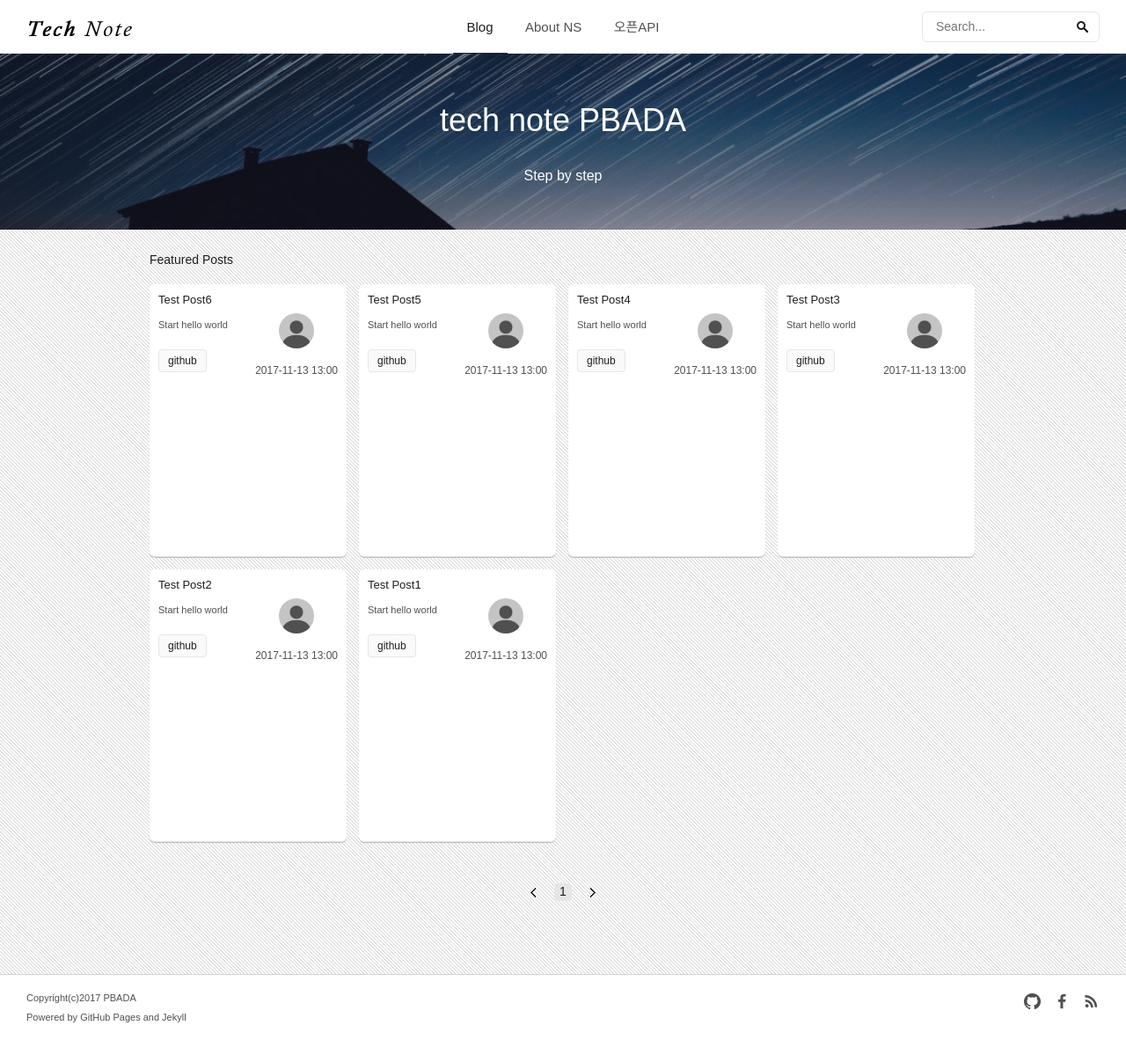
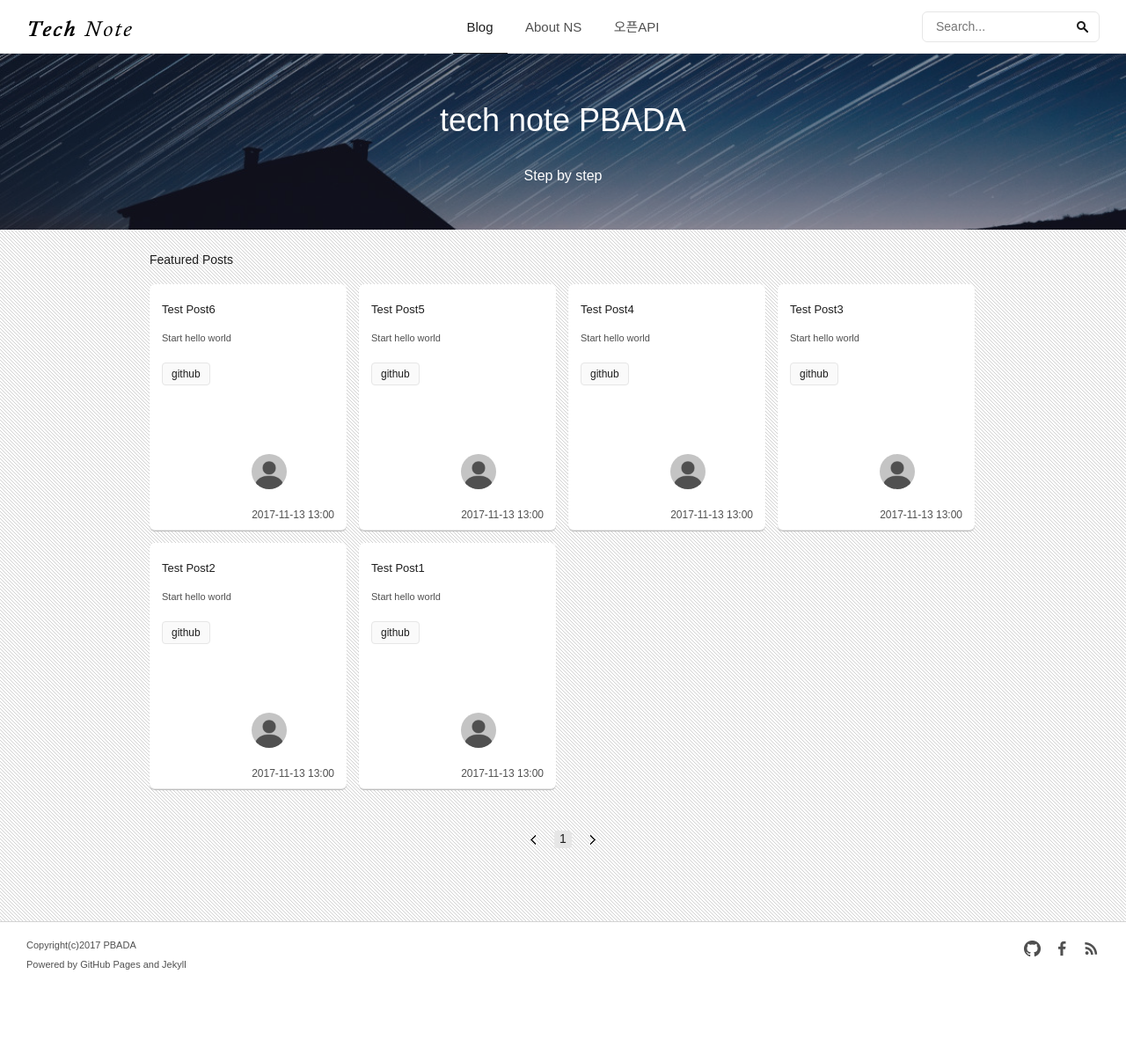
Before and after one commit to nsshopping/nsshopping.github.io, a Jekyll site: the page built from index.html, in a window 1280 px wide. Shown: the whole page at 88% size. Built offline with Jekyll 4.4.1, drawn with Linux system fonts in a browser that asks for light colours; some web fonts are replaced; the list of posts is cut into pages by our own code; comment, search, counter and statistics services are not loaded; after the commit the page ends 1147 px from its top, so only the background shows below that.

Commit message:
Update tiles.css

```diff
--- a/assets/css/tiles.css
+++ b/assets/css/tiles.css
@@ -10,6 +10,8 @@
 #home-content .container{padding:0px;}
 .home-template #home-content {}
 .home-template #post-list {flex-wrap: wrap;display: -webkit-flex; display: flex;align-content: space-between;position:relative;}
-.home-template #post-list .post-item { overflow: hidden; width:224px; height:310px; margin:0 14px 14px 0; padding:10px; -webkit-box-shadow: 0 1px 1px #b9b9b9; -moz-box-shadow: 0 1px 1px #b9b9b9;box-shadow: 0 1px 1px #b9b9b9;-webkit-border-radius: 6px;-moz-border-radius: 6px;border-radius: 6px;background-color: #fff;-webkit-box-sizing: border-box;-moz-box-sizing: border-box;box-sizing: border-box;}
+.home-template #post-list .post-item {overflow: hidden;width:224px;height: 280px;margin:0 14px 14px 0;padding: 21px 14px 10px;-webkit-box-shadow: 0 1px 1px #b9b9b9;-moz-box-shadow: 0 1px 1px #b9b9b9;box-shadow: 0 1px 1px #b9b9b9;-webkit-border-radius: 6px;-moz-border-radius: 6px;border-radius: 6px;background-color: #fff;-webkit-box-sizing: border-box;-moz-box-sizing: border-box;box-sizing: border-box;}
 .home-template #post-list .post-item:nth-child(4n) {margin:0px;}
-.home-template #post-list .item-wrap {position:relative;}
+.home-template #post-list .item-wrap {position:relative;height: 100%;}
+.home-template #post-list .post-meta {}
+.home-template #post-list .item-wrap a {display: inline-block;}
```
